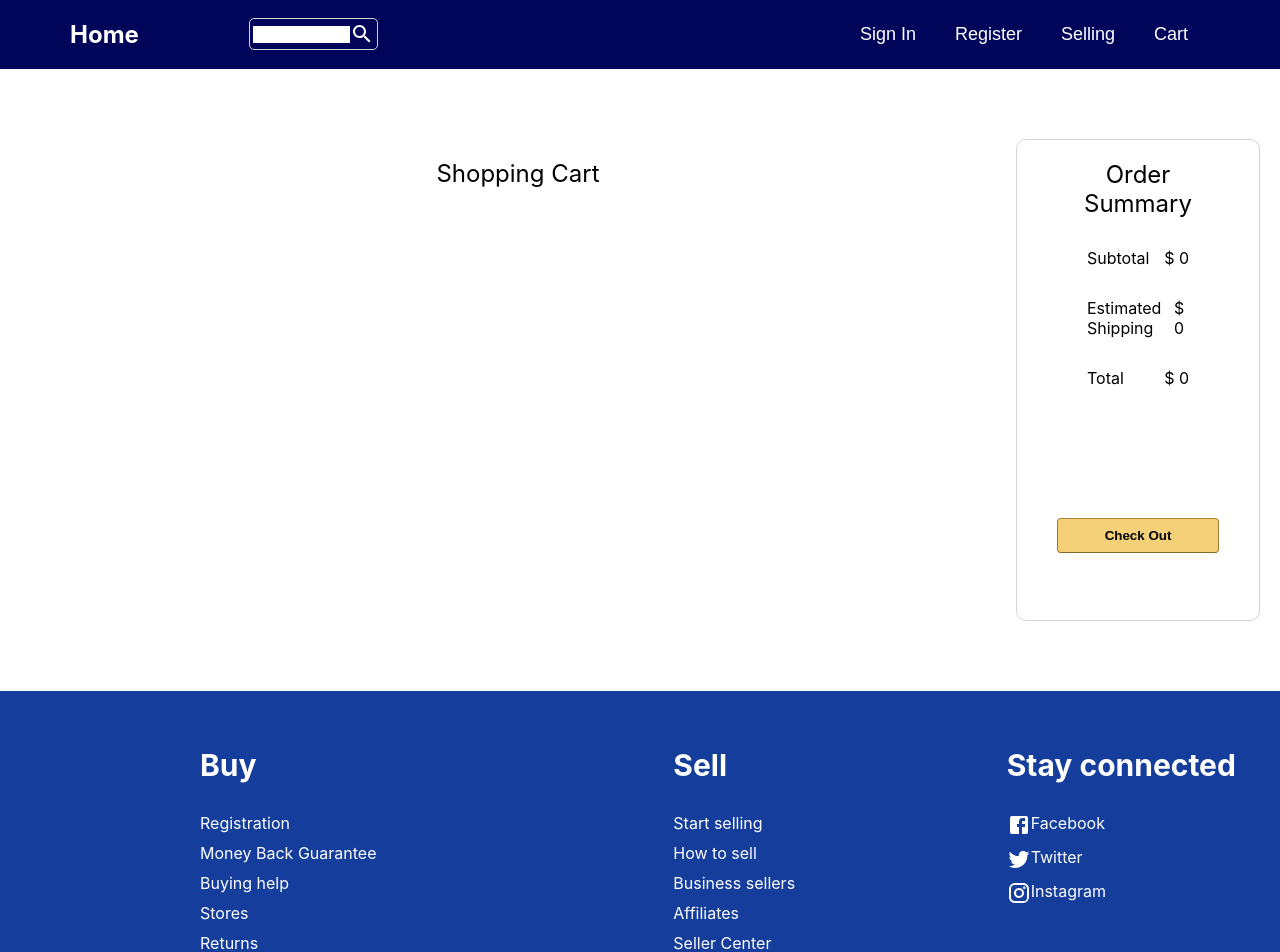
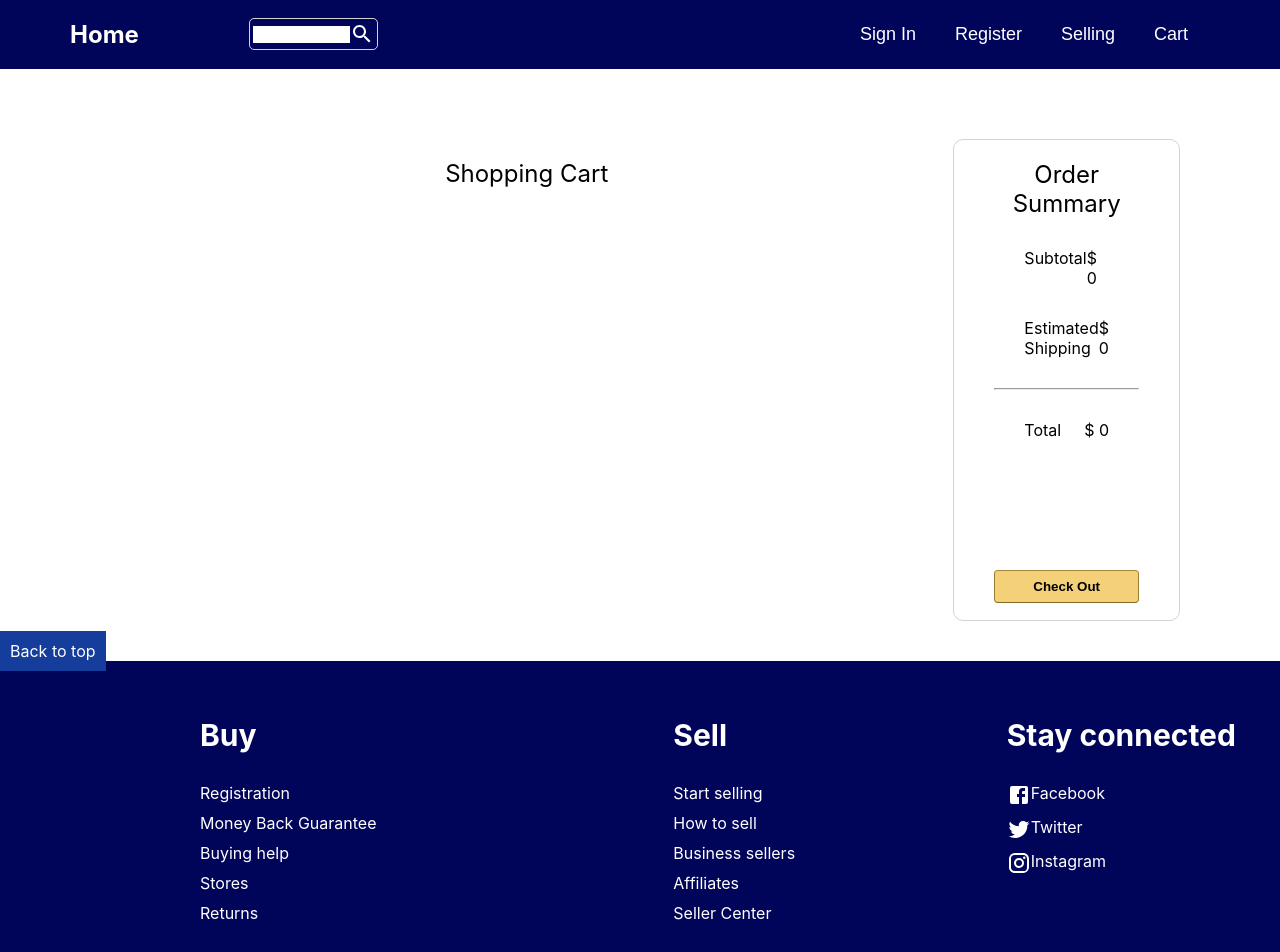
Before and after one commit to Tianming20/amazon-mock-app, a React (Create React App) app: page /checkout in a window 1280 px wide. Shown: the top 952 px of the page. Built offline with nearby package versions, Linux system fonts and the light colour scheme.

Commit message:
top scroll

```diff
--- a/src/components/Footer.js
+++ b/src/components/Footer.js
@@ -6,10 +6,9 @@ import styled from 'styled-components'
 
 const Container = styled.div`
   display: flex;
-  background-color: #143D9C;
+  background-color: #00055A;
   color: white;
   padding-bottom: 80px;
-  margin-top: 50px;
 `
 const Left = styled.div`
   flex: 1;
@@ -42,9 +41,26 @@ const Right = styled.div`
   padding: 20px;
 `
 
+const Move = styled.span`
+text-align: center;
+background-color: #143D9C;
+color: white;
+margin-top: 50px;
+padding: 10px;
+&:hover {
+        background-color: #2152c4;
+
+  }
+`
+
+const handleTop = () => {
+  window.scrollTo({ top: 0, behavior: 'smooth' })
+}
 
 export default function Footer() {
   return (
+    <>
+      <Move onClick={handleTop}>Back to top</Move>
       <Container>
         <Left>
           <List>
@@ -84,5 +100,6 @@ export default function Footer() {
           </List>
         </Right>
       </Container>
+    </>
   )
 }
--- a/src/pages/Cart.js
+++ b/src/pages/Cart.js
@@ -11,6 +11,8 @@ const Container = styled.div`
 const Wrapper = styled.div`
     padding: 20px;
     display: flex;
+    margin-left: 5rem;
+    margin-right: 5rem;
 `
 const Left = styled.div`
     display: flex;
@@ -32,7 +34,7 @@ const Right = styled.div`
 
 const Button = styled.button`
     width: 100%;
-    padding: 9px;
+    padding: 8px;
     align-items: center;
     margin: auto;
     margin-top: 100px;
@@ -49,6 +51,8 @@ const Button = styled.button`
   }
 
 `
+
+
 
 const Title = styled.h2`
     font-weight: 400;
@@ -128,6 +132,7 @@ export default function Cart() {
                             $ {shippingFee}
                         </SummaryItemPrice>
                     </SummaryItem>
+                    <hr />
                     <SummaryItem>
                         <SummaryItemText>
                             Total
```
Lines whose indentation alone changed are shown as unchanged.
